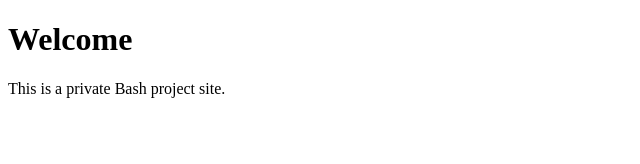
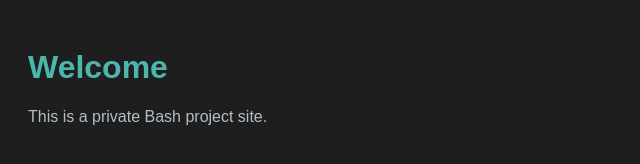
Before and after one commit to Bashprivate/Bash-project-, a plain HTML site: page index.html in a window 1280 px wide. Shown: the whole page, without its empty margins (0-640 px from the left). Drawn offline with Linux system fonts and the light colour scheme.

Commit message:
Update index.html
This update applies a simple dark theme to the index.html homepage for the Bash project site. The page now includes basic CSS for layout, background color, and text styling. It improves readability and gives the site a clean, modern feel while keeping things minimal. This serves as the visual starting point for future features like script links, navigation, and documentation.

```diff
--- a/index.html
+++ b/index.html
@@ -2,6 +2,22 @@
 <html>
 <head>
   <title>Bash Project</title>
+  <style>
+    body {
+      background-color: #1e1e1e;
+      color: #f1f1f1;
+      font-family: Arial, sans-serif;
+      padding: 20px;
+    }
+
+    h1 {
+      color: #4db6ac;
+    }
+
+    p {
+      color: #b0bec5;
+    }
+  </style>
 </head>
 <body>
   <h1>Welcome</h1>
```
